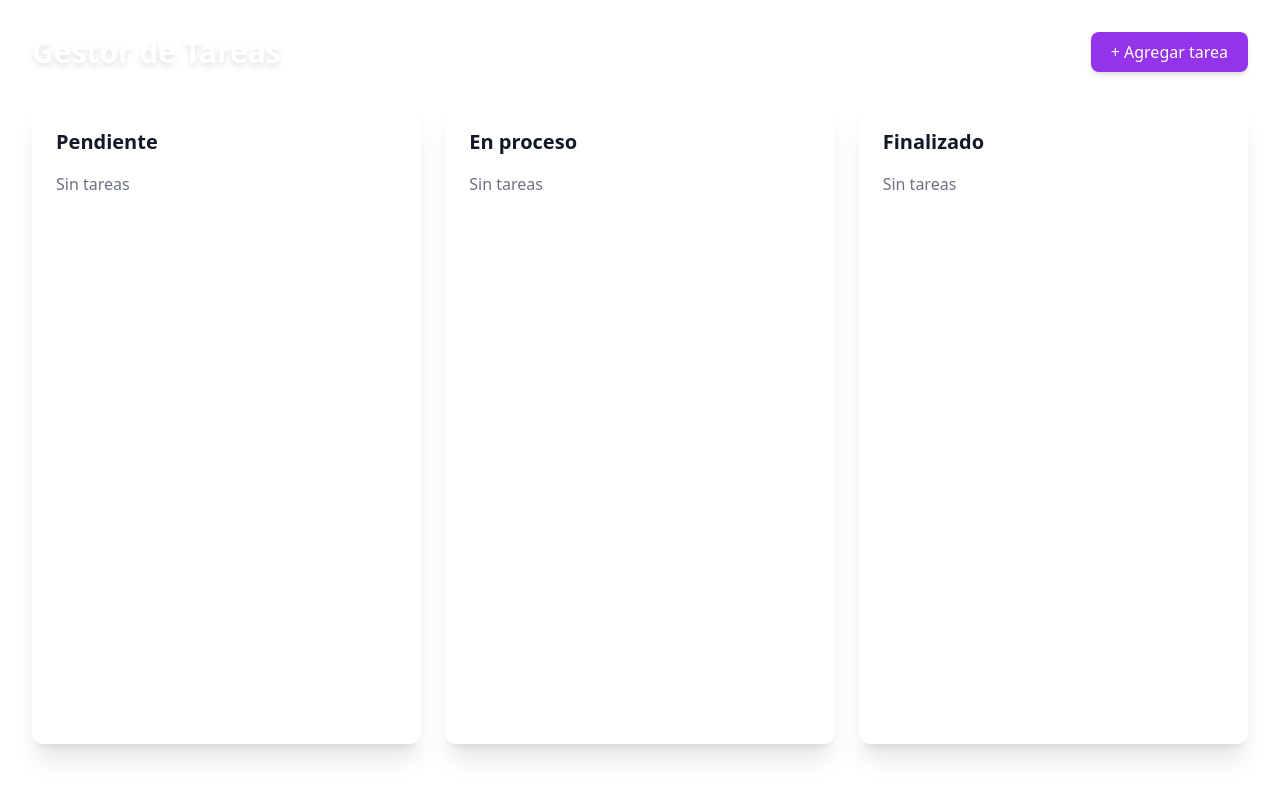
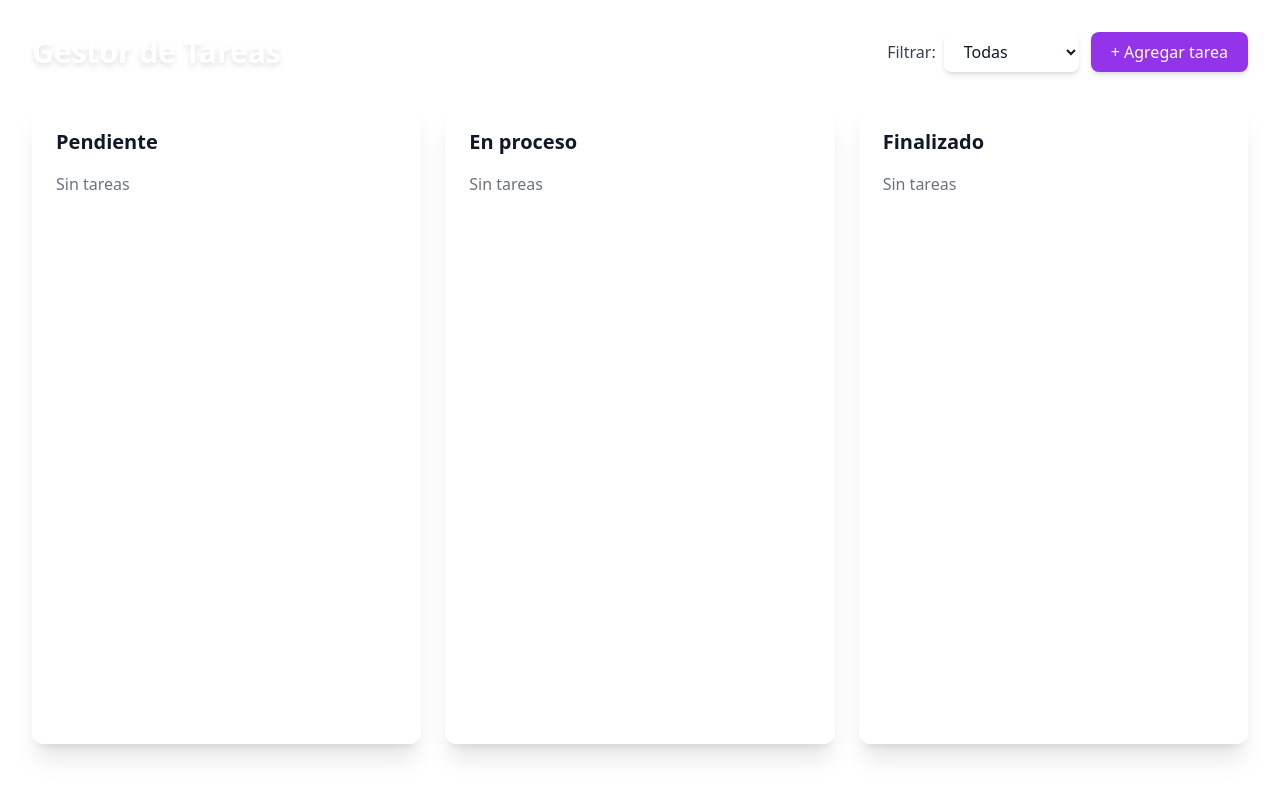
Before and after one commit to Yarissa21/MiniProyecto_GestorDeTareas, a React app in the folder frontend/: page / in a window 1280 px wide. Built offline with nearby package versions, Linux system fonts and the light colour scheme; the HTML template or start-up script is replaced by a standard one.

Commit message:
US-06: agregar selector de filtros en la interfaz
Se implementa un selector de filtros en el frontend para mostrar tareas por estado:
- Todas
- Pendiente
- En proceso
- Finalizado

La vista se actualiza dinámicamente al cambiar el filtro.

```diff
--- a/frontend/src/App.tsx
+++ b/frontend/src/App.tsx
@@ -17,6 +17,7 @@ function App() {
   const [descripcion, setDescripcion] = useState("");
   const [estado, setEstado] = useState<Estado>("Pendiente");
   const [fecha, setFecha] = useState("");
+  const [filtro, setFiltro] = useState("Todas");
 
   const crearTarea = () => {
     if (!titulo.trim()) return;
@@ -93,10 +94,32 @@ function App() {
   return (
     <div className="min-h-screen p-8">
       {/* Header */}
-      <div className="flex justify-between items-center mb-8">
+     <div className="flex flex-col md:flex-row md:justify-between md:items-center gap-4 mb-8">
   <h1 className="text-3xl font-bold text-white drop-shadow-md">
     Gestor de Tareas
   </h1>
+
+  <div className="flex flex-col sm:flex-row items-start sm:items-center gap-3">
+    <div className="flex items-center gap-2">
+      <label
+        htmlFor="filtro"
+       className="text-gray-700 font-medium"
+      >
+        Filtrar:
+      </label>
+
+      <select
+        id="filtro"
+        value={filtro}
+        onChange={(e) => setFiltro(e.target.value)}
+        className="bg-white rounded-lg px-4 py-2 shadow-md outline-none"
+      >
+        <option value="Todas">Todas</option>
+<option value="Pendiente">Pendiente</option>
+<option value="En proceso">En proceso</option>
+<option value="Finalizado">Finalizado</option>
+      </select>
+    </div>
 
     <button
       onClick={() => setShowModal(true)}
@@ -105,14 +128,23 @@ function App() {
       + Agregar tarea
     </button>
   </div>
+</div>
 
       {/* Columnas */}
-      <div className="grid grid-cols-1 md:grid-cols-3 gap-6 min-h-[80vh]">
-        {renderColumna("Pendiente")}
-        {renderColumna("En proceso")}
-        {renderColumna("Finalizado")}
+    <div
+  className={`grid gap-6 min-h-[80vh] ${
+    filtro === "Todas" ? "grid-cols-1 md:grid-cols-3" : "grid-cols-1"
+  }`}
+>
+  {(filtro === "Todas" || filtro === "Pendiente") &&
+    renderColumna("Pendiente")}
+
+  {(filtro === "Todas" || filtro === "En proceso") &&
+    renderColumna("En proceso")}
+
+  {(filtro === "Todas" || filtro === "Finalizado") &&
+    renderColumna("Finalizado")}
 </div>
-
       {/* Modal */}
       {showModal && (
         <div className="fixed inset-0 bg-black/40 flex items-center justify-center">
```
Lines whose indentation alone changed are shown as unchanged.
